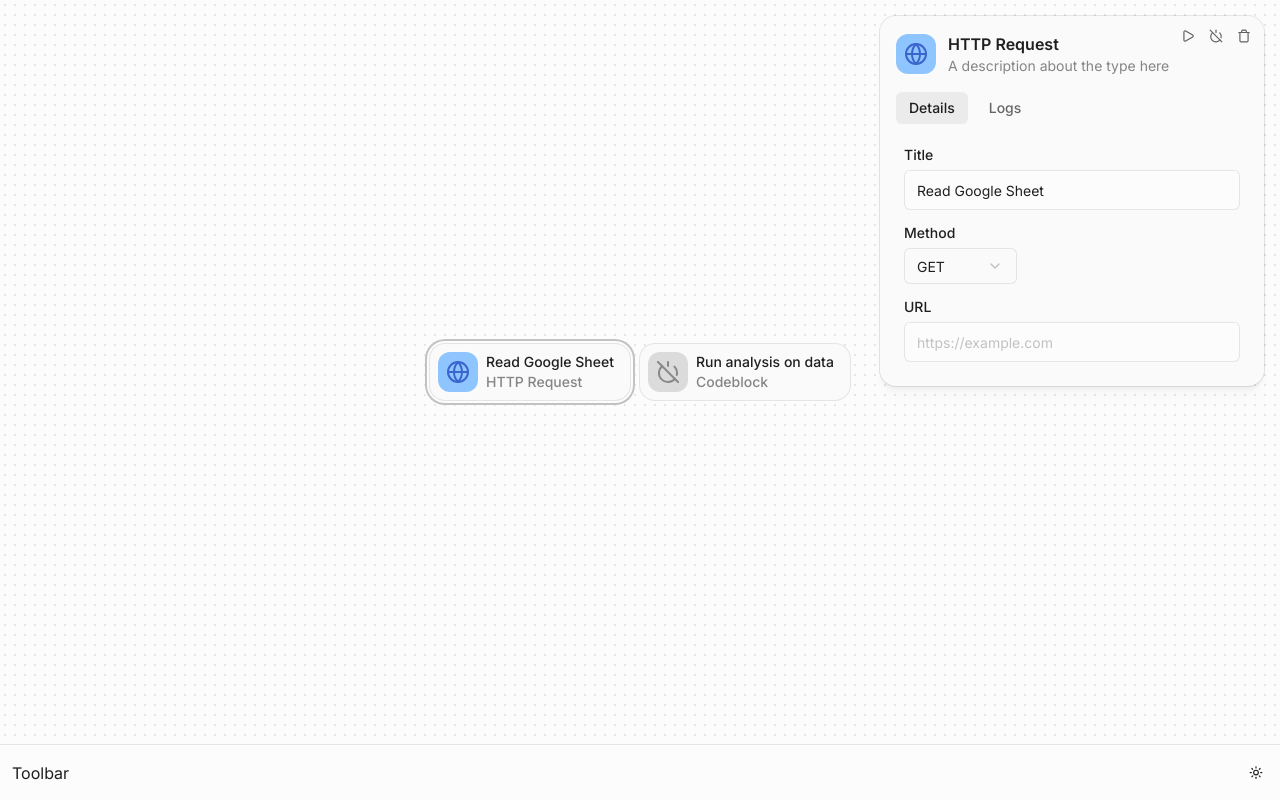
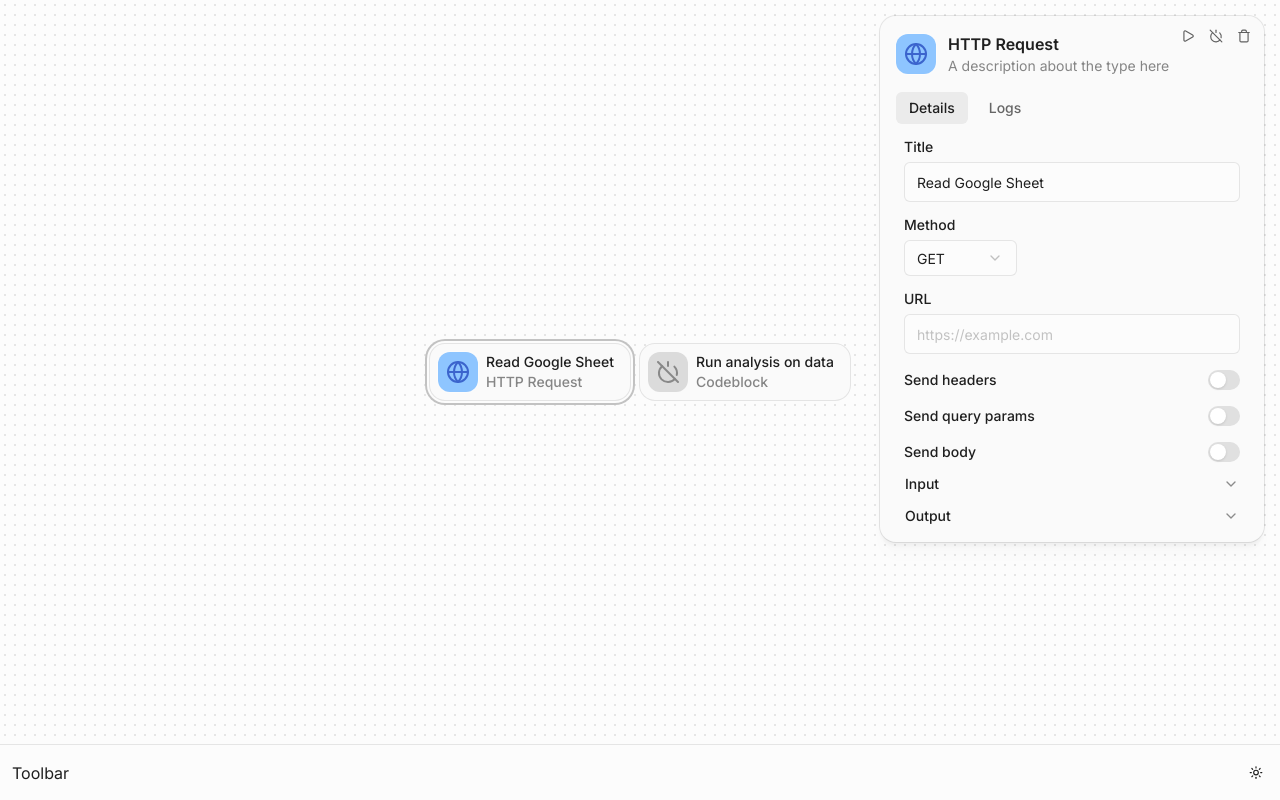
Before and after one commit to heymynameisrob/n8n-design-engineer-exercise, a React (Vite) app: page / in a window 1280 px wide. Built offline with nearby package versions, Linux system fonts and the light colour scheme.

Commit message:
running animation

```diff
--- a/src/components/node/node-context-menu.tsx
+++ b/src/components/node/node-context-menu.tsx
@@ -48,8 +48,13 @@ export function NodeContextMenu({
   children: React.ReactNode;
   node?: Node;
 }) {
-  const { nodes, setNodes, selectedNode, setSelectedNode, setRunningNode } =
-    useNodesContext();
+  const {
+    nodes,
+    setNodes,
+    selectedNode,
+    setSelectedNode,
+    setRunningNode,
+  } = useNodesContext();
   const [deleteDialogOpen, setDeleteDialogOpen] = React.useState(false);
   const isSelected = node?.id === selectedNode;
 
--- a/src/components/node/node-dialog.tsx
+++ b/src/components/node/node-dialog.tsx
@@ -10,7 +10,13 @@ import { useNodesContext } from "@/components/provider/provider-node";
 import { typeNames } from "@/lib/constants";
 import useMeasure from "react-use-measure";
 import { motion } from "motion/react";
-import { PlayIcon, PowerOffIcon, PowerIcon, TrashIcon } from "lucide-react";
+import {
+  PlayIcon,
+  PowerOffIcon,
+  PowerIcon,
+  TrashIcon,
+  ChevronDownIcon,
+} from "lucide-react";
 import { Tooltip } from "@/components/primitives/Tooltip";
 import { Button } from "@/components/primitives/Button";
 import {
@@ -58,8 +64,27 @@ export function NodeDialog() {
             <TabsTrigger value="details">Details</TabsTrigger>
             <TabsTrigger value="logs">Logs</TabsTrigger>
           </TabsList>
-          <TabsContent value="details" className="h-full p-6">
+          <TabsContent
+            value="details"
+            className="h-full px-6 py-4 flex flex-col gap-3"
+          >
             <NodeForm key={selectedNode} nodeId={selectedNode} />
+            <Button
+              size="xs"
+              variant="ghost"
+              className="justify-between gap-1.5 -mx-1.5"
+            >
+              Input
+              <ChevronDownIcon className="size-4 opacity-50" />
+            </Button>
+            <Button
+              size="xs"
+              variant="ghost"
+              className="justify-between gap-1.5 -mx-1.5"
+            >
+              Output
+              <ChevronDownIcon className="size-4 opacity-50" />
+            </Button>
           </TabsContent>
           <TabsContent value="logs">
             <p>Logs</p>
--- a/src/components/node/node-form.tsx
+++ b/src/components/node/node-form.tsx
@@ -14,6 +14,7 @@ import {
 } from "@/components/primitives/Form";
 import { Input } from "@/components/primitives/Input";
 import { Select, SelectOption } from "@/components/primitives/Select";
+import { Switch } from "@/components/primitives/Switch";
 import { NodeFieldsMap, type Field, type NodeType } from "@/lib/types";
 
 interface NodeFormProps {
@@ -34,6 +35,8 @@ function createFormSchema(fields: Field[]) {
       schemaShape[field.id] = z.string();
     } else if (field.type === "select") {
       schemaShape[field.id] = z.string();
+    } else if (field.type === "boolean") {
+      schemaShape[field.id] = z.boolean();
     }
   });
 
@@ -45,8 +48,11 @@ function createFormSchema(fields: Field[]) {
  * Node stores: [{ "http_input_1": { id: "http_input_1", value: "GET", ... } }]
  * Form needs: { "http_input_1": "GET", "title": "Node Title" }
  */
-function nodeFieldsToFormValues(nodeFields: Record<string, Field>[] | undefined, nodeTitle: string) {
-  const formValues: Record<string, string> = {
+function nodeFieldsToFormValues(
+  nodeFields: Record<string, Field>[] | undefined,
+  nodeTitle: string,
+) {
+  const formValues: Record<string, string | boolean> = {
     title: nodeTitle,
   };
 
@@ -71,8 +77,8 @@ function nodeFieldsToFormValues(nodeFields: Record<string, Field>[] | undefined,
  * Node needs: [{ "http_input_1": { id: "http_input_1", value: "GET", ... } }]
  */
 function formValuesToNodeFields(
-  formValues: Record<string, string>,
-  fieldDefinitions: Field[]
+  formValues: Record<string, string | boolean>,
+  fieldDefinitions: Field[],
 ) {
   return fieldDefinitions.map((fieldDef) => {
     return {
@@ -90,27 +96,28 @@ export function NodeForm({ nodeId }: NodeFormProps) {
   // Find the node by ID
   const node = React.useMemo(
     () => nodes.find((n) => n.id === nodeId),
-    [nodes, nodeId]
+    [nodes, nodeId],
   );
 
   // Get field definitions based on node type
   const fieldDefinitions = React.useMemo(
-    () => node ? NodeFieldsMap[node.type as NodeType] : [],
-    [node]
+    () => (node ? NodeFieldsMap[node.type as NodeType] : []),
+    [node],
   );
 
   // Create the Zod schema dynamically
   const formSchema = React.useMemo(
     () => createFormSchema(fieldDefinitions),
-    [fieldDefinitions]
+    [fieldDefinitions],
   );
 
   type FormValues = z.infer<typeof formSchema>;
 
   // Initialize form with node's current field values
   const defaultValues = React.useMemo(
-    () => node ? nodeFieldsToFormValues(node.fields, node.title) : { title: "" },
-    [node]
+    () =>
+      node ? nodeFieldsToFormValues(node.fields, node.title) : { title: "" },
+    [node],
   );
 
   const form = useForm<FormValues>({
@@ -124,17 +131,20 @@ export function NodeForm({ nodeId }: NodeFormProps) {
 
     const subscription = form.watch((formValues) => {
       // Update the node in context whenever form changes
-      const { title, ...fieldValues } = formValues as Record<string, string>;
+      const { title, ...fieldValues } = formValues as Record<
+        string,
+        string | boolean
+      >;
 
       const updatedFields = formValuesToNodeFields(
         fieldValues,
-        fieldDefinitions
+        fieldDefinitions,
       );
 
       const updatedNodes = nodes.map((n) =>
         n.id === nodeId
-          ? { ...n, title: title || n.title, fields: updatedFields }
-          : n
+          ? { ...n, title: (title as string) || n.title, fields: updatedFields }
+          : n,
       );
 
       setNodes(updatedNodes);
@@ -158,7 +168,11 @@ export function NodeForm({ nodeId }: NodeFormProps) {
             <FormItem>
               <FormLabel>Title</FormLabel>
               <FormControl>
-                <Input {...field} value={field.value as string} placeholder="Enter node title" />
+                <Input
+                  {...field}
+                  value={field.value as string}
+                  placeholder="Enter node title"
+                />
               </FormControl>
               <FormMessage />
             </FormItem>
@@ -172,14 +186,17 @@ export function NodeForm({ nodeId }: NodeFormProps) {
             control={form.control}
             name={field.id as keyof FormValues}
             render={({ field: formField }) => (
-              <FormItem>
+              <FormItem
+                className={
+                  field.type === "boolean"
+                    ? "flex flex-row items-center justify-between"
+                    : ""
+                }
+              >
                 <FormLabel>{field.label}</FormLabel>
                 <FormControl>
                   {field.type === "select" ? (
-                    <Select
-                      {...formField}
-                      value={formField.value as string}
-                    >
+                    <Select {...formField} value={formField.value as string}>
                       {field.options.map((option) => (
                         <SelectOption key={option} value={option}>
                           {option}
@@ -192,6 +209,12 @@ export function NodeForm({ nodeId }: NodeFormProps) {
                       value={formField.value as string}
                       placeholder={field.placeholder}
                       className="flex min-h-[80px] w-full rounded-md border border-input bg-background px-3 py-2 text-sm ring-offset-background placeholder:text-muted-foreground focus-visible:outline-none focus-visible:ring-2 focus-visible:ring-ring focus-visible:ring-offset-2 disabled:cursor-not-allowed disabled:opacity-50"
+                    />
+                  ) : field.type === "boolean" ? (
+                    <Switch
+                      size="sm"
+                      checked={formField.value as boolean}
+                      onCheckedChange={formField.onChange}
                     />
                   ) : (
                     <Input
--- a/src/components/primitives/Button.tsx
+++ b/src/components/primitives/Button.tsx
@@ -22,6 +22,7 @@ const buttonVariants = cva(
       size: {
         default: "h-7 py-1.5 px-3",
         sm: "h-6 px-3 rounded-md",
+        xs: "h-5 px-1.5 text-sm rounded-md",
         lg: "h-9 text-base rounded-xl px-8",
         icon: "size-6 rounded-md p-1",
       },
--- a/src/components/primitives/Select.tsx
+++ b/src/components/primitives/Select.tsx
@@ -9,7 +9,7 @@ function Select({ className, ...props }: React.ComponentProps<"select">) {
       <select
         data-slot="native-select"
         className={cn(
-          "border placeholder:text-gray-10 selection:bg-gray-3 selection:text-gray-12 h-9 w-full min-w-0 appearance-none rounded-md bg-gray-1 px-3 py-2 pr-9 text-sm transition-[color,box-shadow] outline-none disabled:pointer-events-none disabled:cursor-not-allowed",
+          "border placeholder:text-gray-10 selection:bg-gray-3 selection:text-gray-12 h-9 w-full min-w-0 appearance-none rounded-md bg-background px-3 py-2 pr-9 text-sm transition-[color,box-shadow] outline-none disabled:pointer-events-none disabled:cursor-not-allowed",
           "focus-visible:ring-2 focus-visible:ring-ring focus-visible:ring-offset-2 focus-visible:ring-offset-background",
           "aria-invalid:ring-destructive/20 dark:aria-invalid:ring-destructive/40 aria-invalid:border-destructive",
           className,
--- a/src/components/primitives/Switch.tsx
+++ b/src/components/primitives/Switch.tsx
@@ -1,25 +1,55 @@
 import * as React from "react";
 import * as SwitchPrimitives from "@radix-ui/react-switch";
+import { cva, type VariantProps } from "class-variance-authority";
 
 import { cn } from "@/lib/utils";
 
+const switchVariants = cva(
+  "peer inline-flex shrink-0 cursor-pointer items-center rounded-full border-2 border-transparent transition-colors focus-visible:outline-none focus-visible:ring-2 focus-visible:ring-ring focus-visible:ring-offset-2 focus-visible:ring-offset-background disabled:cursor-not-allowed disabled:opacity-50 data-[state=checked]:bg-accent data-[state=unchecked]:bg-gray-4",
+  {
+    variants: {
+      size: {
+        sm: "h-5 w-8",
+        default: "h-6 w-10",
+        lg: "h-7 w-12",
+      },
+    },
+    defaultVariants: {
+      size: "default",
+    },
+  },
+);
+
+const switchThumbVariants = cva(
+  "pointer-events-none block rounded-full bg-white shadow-sm ring-0 transition-transform data-[state=unchecked]:translate-x-0",
+  {
+    variants: {
+      size: {
+        sm: "h-4 w-4 data-[state=checked]:translate-x-3",
+        default: "h-5 w-5 data-[state=checked]:translate-x-4",
+        lg: "h-6 w-6 data-[state=checked]:translate-x-5",
+      },
+    },
+    defaultVariants: {
+      size: "default",
+    },
+  },
+);
+
+export interface SwitchProps
+  extends React.ComponentPropsWithoutRef<typeof SwitchPrimitives.Root>,
+    VariantProps<typeof switchVariants> {}
+
 const Switch = React.forwardRef<
   React.ElementRef<typeof SwitchPrimitives.Root>,
-  React.ComponentPropsWithoutRef<typeof SwitchPrimitives.Root>
->(({ className, ...props }, ref) => (
+  SwitchProps
+>(({ className, size, ...props }, ref) => (
   <SwitchPrimitives.Root
-    className={cn(
-      "peer inline-flex h-6 w-10 shrink-0 cursor-pointer items-center rounded-full border-2 border-transparent transition-colors focus-visible:outline-none focus-visible:ring-2 focus-visible:ring-ring focus-visible:ring-offset-2 focus-visible:ring-offset-background disabled:cursor-not-allowed disabled:opacity-50 data-[state=checked]:bg-accent data-[state=unchecked]:bg-gray-4",
-      className,
-    )}
+    className={cn(switchVariants({ size, className }))}
     {...props}
     ref={ref}
   >
-    <SwitchPrimitives.Thumb
-      className={cn(
-        "pointer-events-none block h-5 w-5 rounded-full bg-white shadow-sm ring-0 transition-transform data-[state=checked]:translate-x-4 data-[state=unchecked]:translate-x-0",
-      )}
-    />
+    <SwitchPrimitives.Thumb className={cn(switchThumbVariants({ size }))} />
   </SwitchPrimitives.Root>
 ));
 Switch.displayName = SwitchPrimitives.Root.displayName;
--- a/src/lib/types.ts
+++ b/src/lib/types.ts
@@ -32,10 +32,16 @@ const TextareaFieldSchema = BaseFieldSchema.extend({
   placeholder: z.string().optional(),
 });
 
+const BooleanFieldSchema = BaseFieldSchema.extend({
+  type: z.literal("boolean"),
+  value: z.boolean(),
+});
+
 export const FieldSchema = z.discriminatedUnion("type", [
   TextFieldSchema,
   SelectFieldSchema,
   TextareaFieldSchema,
+  BooleanFieldSchema,
 ]);
 
 export type Field = z.infer<typeof FieldSchema>;
@@ -67,6 +73,24 @@ export const NodeFieldsHttp = [
     value: "",
     placeholder: "https://example.com",
   },
+  {
+    id: "http_input_3",
+    label: "Send headers",
+    type: "boolean" as const,
+    value: false,
+  },
+  {
+    id: "http_input_4",
+    label: "Send query params",
+    type: "boolean" as const,
+    value: false,
+  },
+  {
+    id: "http_input_5",
+    label: "Send body",
+    type: "boolean" as const,
+    value: false,
+  },
 ] satisfies Field[];
 
 export const NodeFieldsCode = [
```
Also changed, not shown: src/components/node/node-item.tsx (+57 -2 lines).
